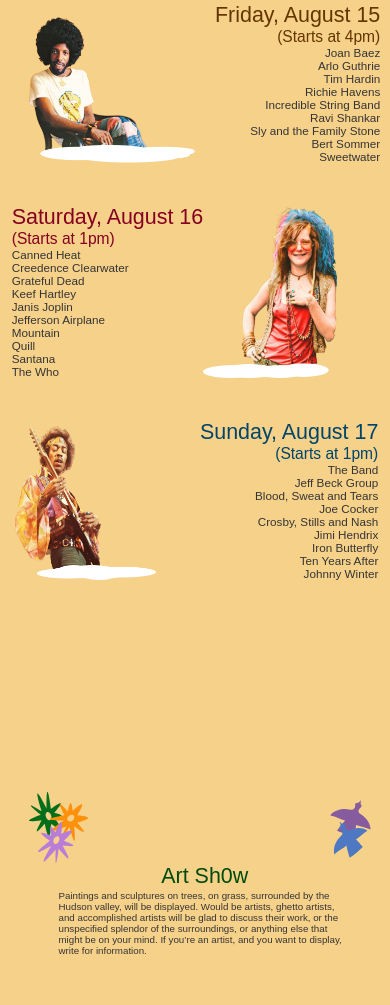
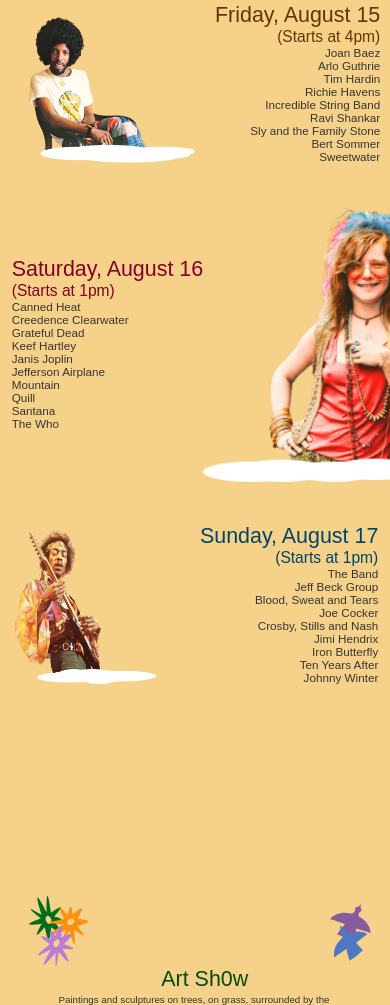
Before and after one commit to ToddBenowitz/Woodstock-Website, a plain HTML site: page index.html in a window 390 px wide. Shown: the part 1107-2112 px from the top of the page. Drawn offline with Linux system fonts and the light colour scheme; a web font is replaced by a local one.

Commit message:
Add files via upload

```diff
--- a/stylesheet.css
+++ b/stylesheet.css
@@ -511,7 +511,7 @@
     text-decoration: none;
 }
 
-@media screen and (max-width: 1000px) {
+@media screen and (max-width: 800px) {
     .sly {
       width: 50vw;
     }
@@ -523,3 +523,9 @@
         padding-right: 25vw;
     }
   }
+
+  @media screen and (max-width: 450px) {
+    .janis{
+        padding-right: 0px;
+    }
+  }
```
